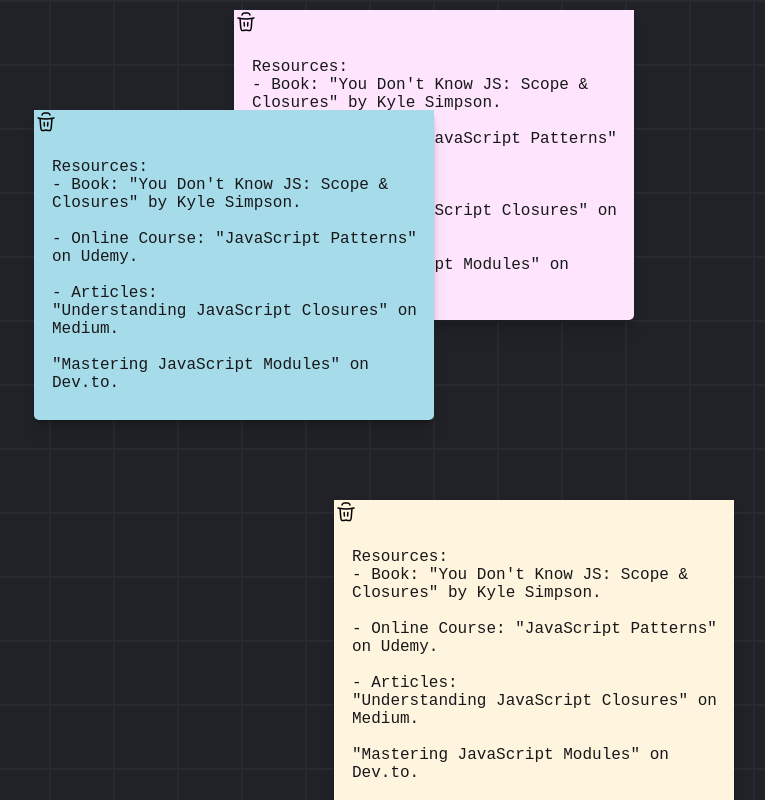
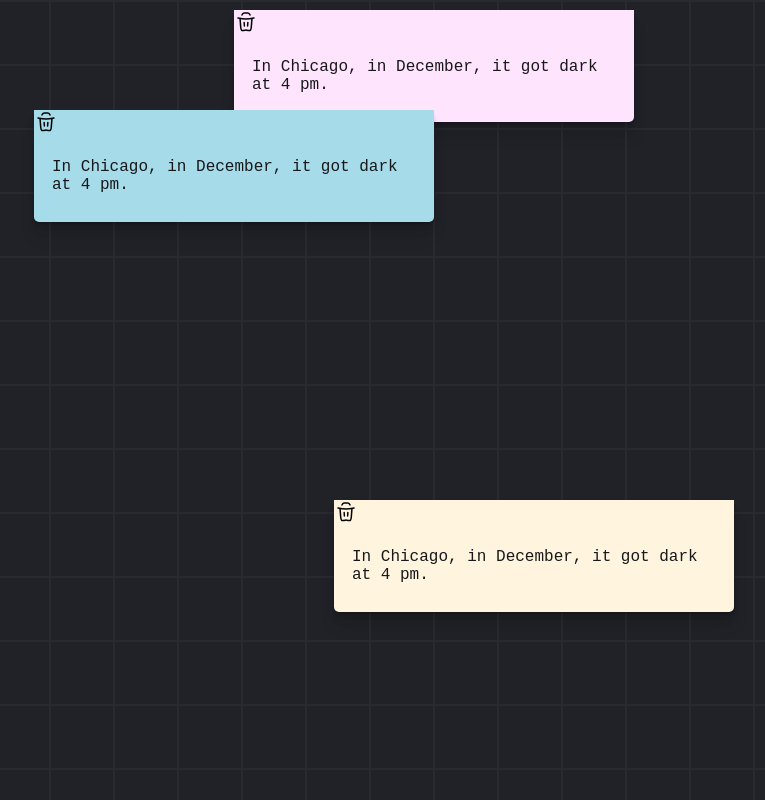
Before and after one commit to i0verlord/notes-talking, a React (Vite) app: page / in a window 1280 px wide. Shown: the whole page, without its empty margins (271-1036 px from the left). Built offline with nearby package versions, Linux system fonts and the light colour scheme.

Commit message:
fakedata

```diff
--- a/src/assets/fakeData.js
+++ b/src/assets/fakeData.js
@@ -2,7 +2,7 @@
   {
     $id: 1,
     body: JSON.stringify(
-      'Resources:\n- Book: "You Don\'t Know JS: Scope & Closures" by Kyle Simpson.\n\n- Online Course: "JavaScript Patterns" on Udemy.\n\n- Articles:\n"Understanding JavaScript Closures" on Medium.\n\n"Mastering JavaScript Modules" on Dev.to.'
+      'In Chicago, in December, it got dark at 4 pm.'
     ), // Area Stores Data
     colors: JSON.stringify({
       id: "color-purple",
@@ -15,7 +15,7 @@
   {
     $id: 2,
     body: JSON.stringify(
-      'Resources:\n- Book: "You Don\'t Know JS: Scope & Closures" by Kyle Simpson.\n\n- Online Course: "JavaScript Patterns" on Udemy.\n\n- Articles:\n"Understanding JavaScript Closures" on Medium.\n\n"Mastering JavaScript Modules" on Dev.to.'
+      'In Chicago, in December, it got dark at 4 pm.'
     ),
     colors: JSON.stringify({
       id: "color-blue",
@@ -28,7 +28,7 @@
   {
     $id: 3,
     body: JSON.stringify(
-      'Resources:\n- Book: "You Don\'t Know JS: Scope & Closures" by Kyle Simpson.\n\n- Online Course: "JavaScript Patterns" on Udemy.\n\n- Articles:\n"Understanding JavaScript Closures" on Medium.\n\n"Mastering JavaScript Modules" on Dev.to.'
+      'In Chicago, in December, it got dark at 4 pm.'
     ),
     colors: JSON.stringify({
       id: "color-yellow",
```
